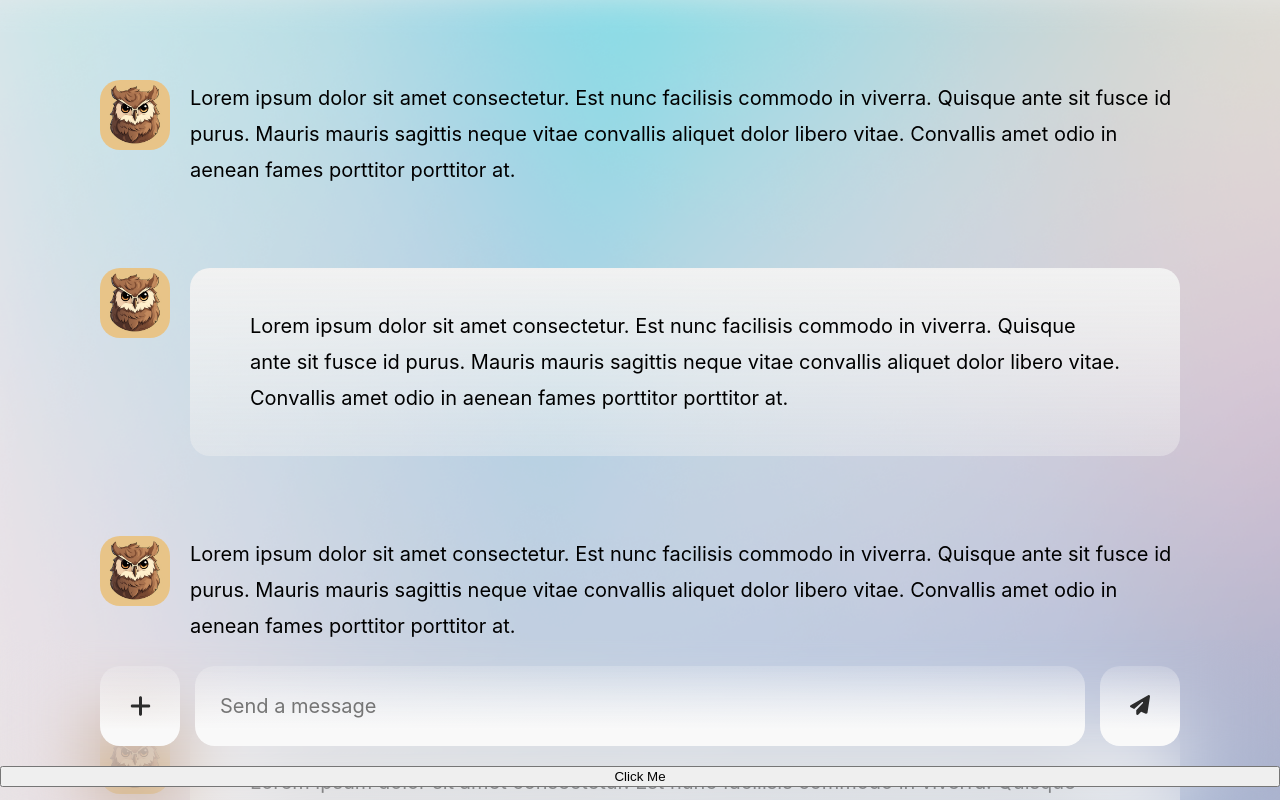
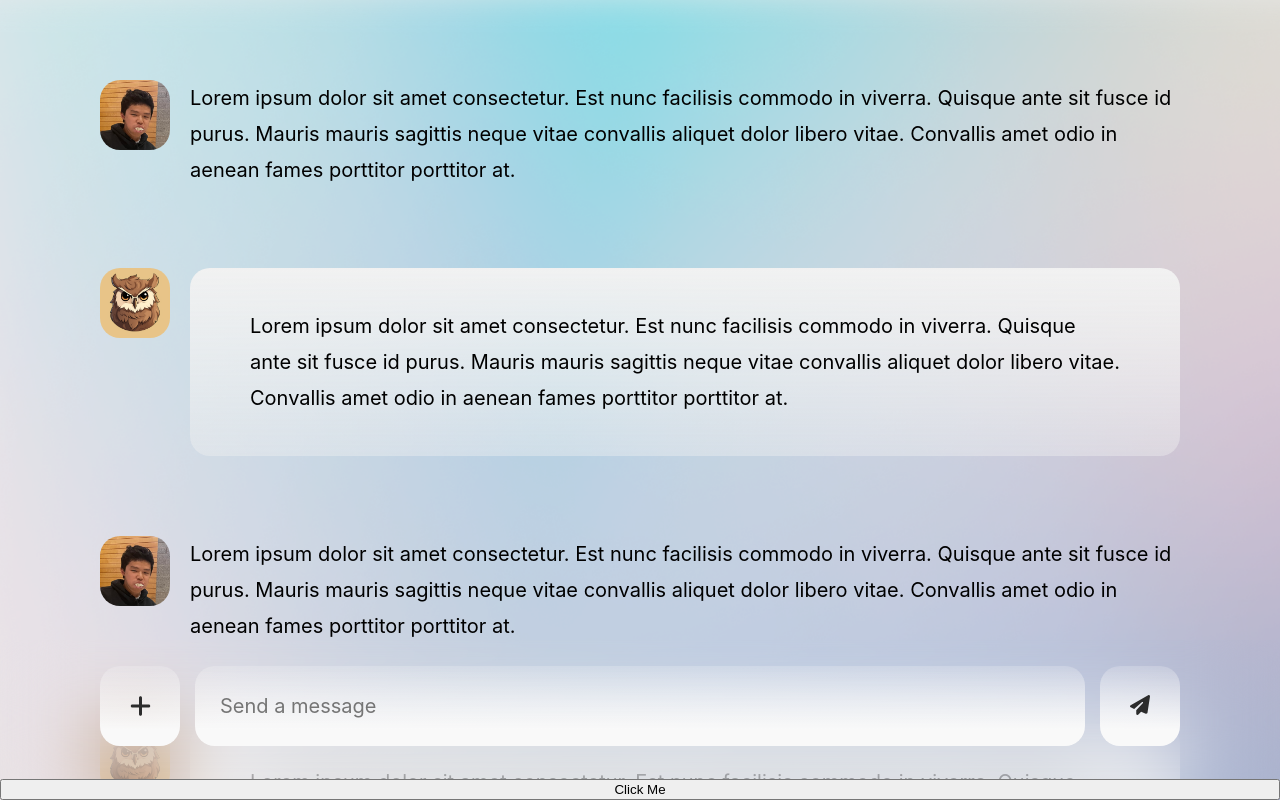
Before and after one commit to LinHong149/HackThe6ix-StudyGPT, a Next.js app: page / in a window 1280 px wide. Built offline with nearby package versions, Linux system fonts and the light colour scheme.

Commit message:
user profile picture changed

```diff
--- a/pages/index.js
+++ b/pages/index.js
@@ -131,8 +131,7 @@ export default function Home() {
           border-radius: 5px;
           padding: 0.75rem;
           font-size: 1.1rem;
-          font-family: Menlo, Monaco, Lucida Console, Liberation Mono,
-            DejaVu Sans Mono, Bitstream Vera Sans Mono, Courier New, monospace;
+          font-family: 'Inter', sans-serif;
         }
       `}</style>
 
@@ -141,9 +140,7 @@ export default function Home() {
         body {
           padding: 0;
           margin: 0;
-          font-family: -apple-system, BlinkMacSystemFont, Segoe UI, Roboto,
-            Oxygen, Ubuntu, Cantarell, Fira Sans, Droid Sans, Helvetica Neue,
-            sans-serif;
+          font-family: 'Inter', sans-serif;
         }
         * {
           box-sizing: border-box;
--- a/styles/Home.module.css
+++ b/styles/Home.module.css
@@ -38,13 +38,13 @@
   min-width: 70px;
   height: 70px;
   border-radius: 20px;
-  background: url(../assets/gptAvatar.png);
+  background: url(../assets/chubbyMonkey.png);
   background-size: cover;
 }
 
 .userOutputText {
   color: #000;
-  font-family: Inter;
+  font-family: 'Inter', sans-serif;
   font-size: 20px;
   font-style: normal;
   font-weight: 400;
@@ -67,7 +67,7 @@
   background: linear-gradient(180deg, #F1F1F1 0%, rgba(241, 241, 241, 0.40) 100%);
 
   color: #000;
-  font-family: Inter;
+  font-family: 'Inter', sans-serif;
   font-size: 20px;
   font-style: normal;
   font-weight: 400;
@@ -78,6 +78,7 @@
 .bottomBg {
   width: 100%;
   height: 20%;
+  max-height: 300px;
   padding-top: 2%;
   position: absolute;
   bottom: 0;
@@ -92,6 +93,7 @@
   display: flex;
   gap: 15px;
   margin: 0 100px;
+  flex-grow: 1;
 }
 
 /* .inputFile {
@@ -173,7 +175,7 @@
   border: none;
 
   color: #2C2C2C;
-  font-family: Inter;
+  font-family: 'Inter', sans-serif;
   font-size: 20px;
   font-style: normal;
   font-weight: 400;
--- a/styles/globals.css
+++ b/styles/globals.css
@@ -2,8 +2,7 @@ html,
 body {
   padding: 0;
   margin: 0;
-  font-family: Inter, -apple-system, BlinkMacSystemFont, Segoe UI, Roboto,
-    Oxygen, Ubuntu, Cantarell, Fira Sans, Droid Sans, Helvetica Neue, sans-serif;
+  font-family: 'Inter', sans-serif;
 }
 
 a {
```
Also changed, not shown: assets/chubbyMonkey.png (added).
